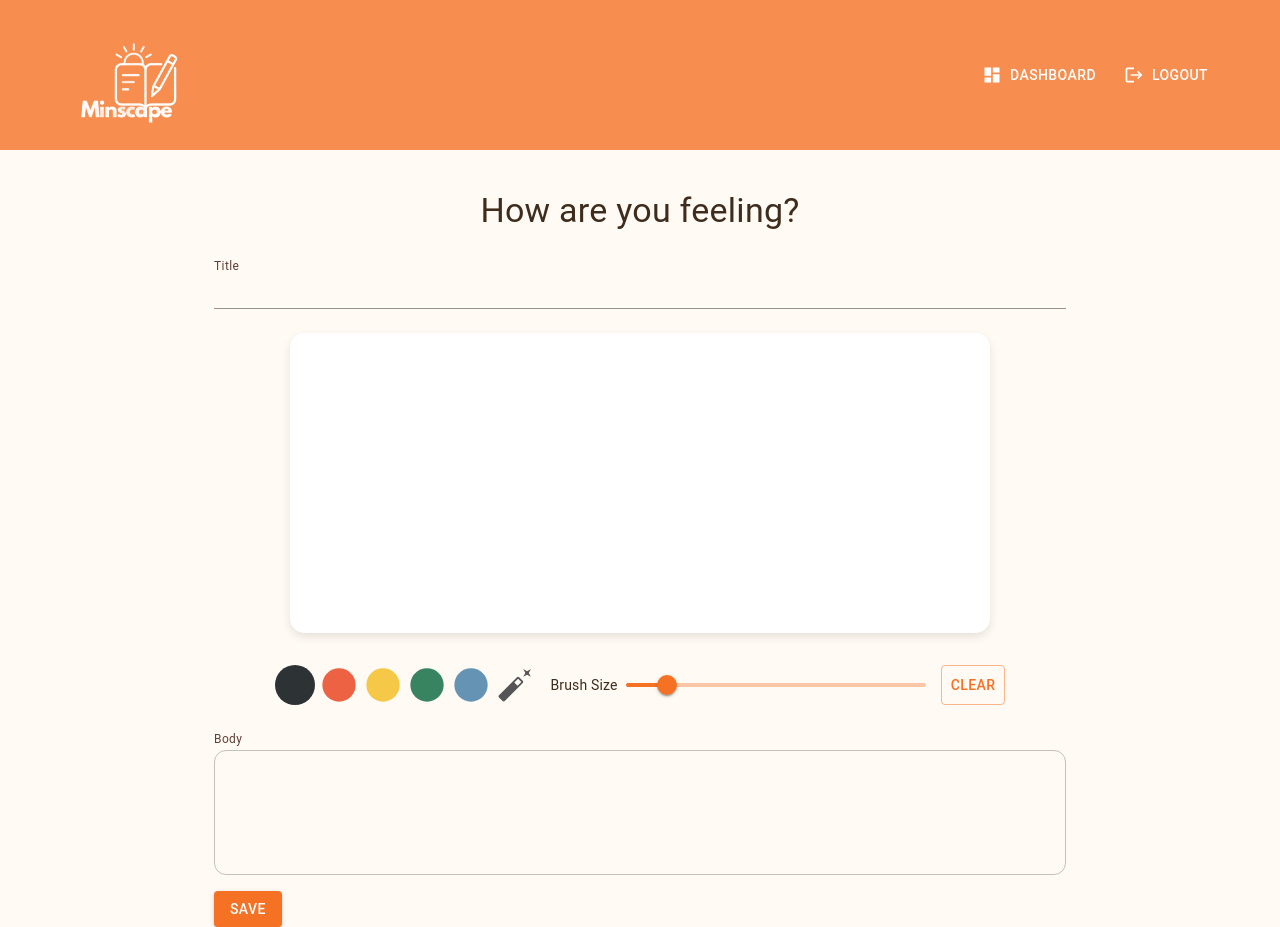
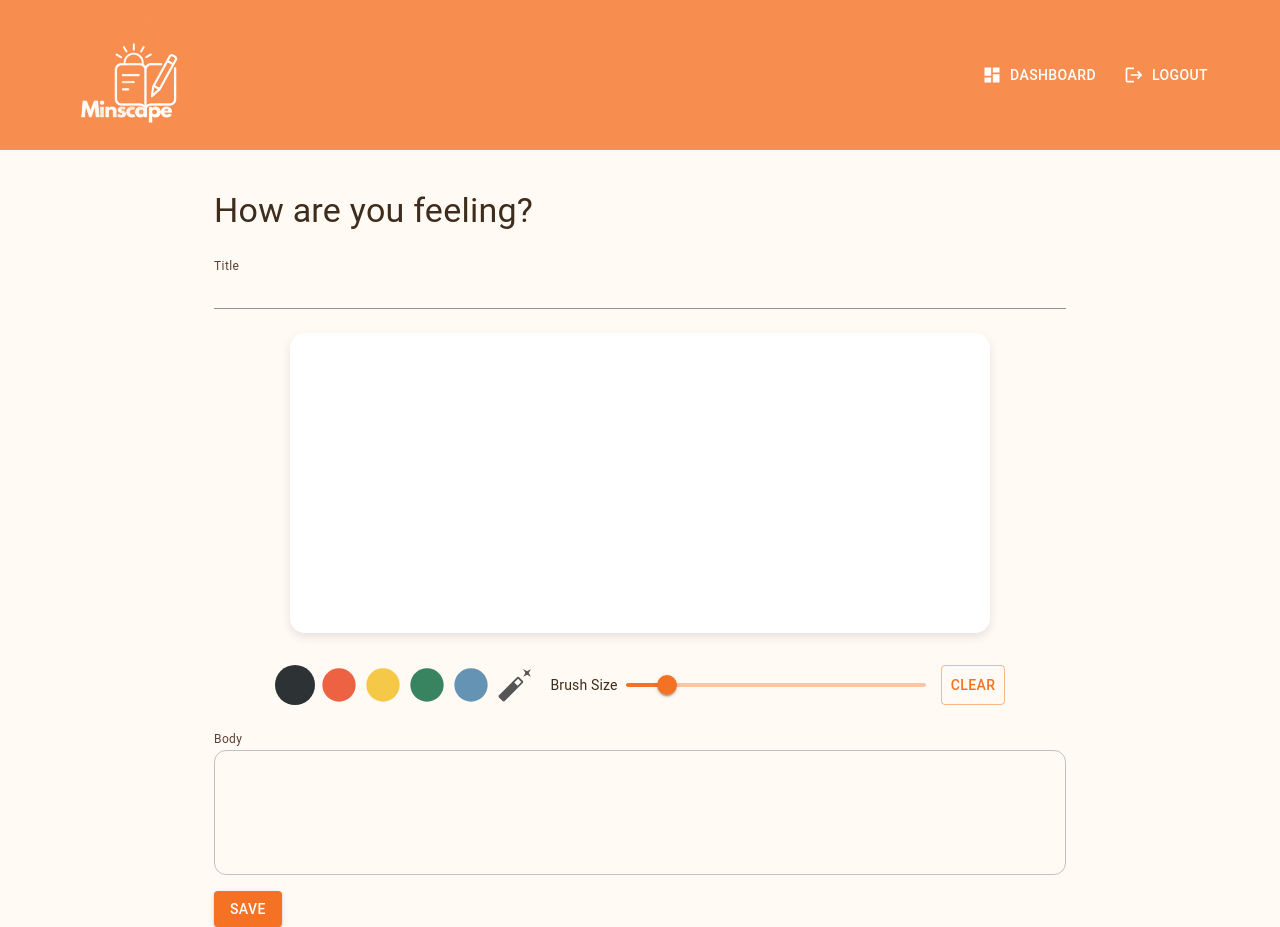
Before and after one commit to FiorenNathasia/mindscape-frontend, a React (Vite) app: page /addentry in a window 1280 px wide. Built offline with nearby package versions, Linux system fonts and the light colour scheme; sample sign-in values are in the browser's storage.

Commit message:
Fix add entry title

```diff
--- a/src/pages/AddEntry/AddEntry.jsx
+++ b/src/pages/AddEntry/AddEntry.jsx
@@ -12,7 +12,6 @@ import {
   CircularProgress,
   IconButton,
 } from "@mui/material";
-import ArrowBackIcon from "@mui/icons-material/ArrowBack";
 import Header from "../../components/Header/Header";
 
 function AddEntry() {
@@ -54,7 +53,6 @@ function AddEntry() {
         <Box mb={3}>
           <Box
             display="flex"
-            justifyContent="center"
             flexDirection="row"
             mb={3}
             width="100%"
```
